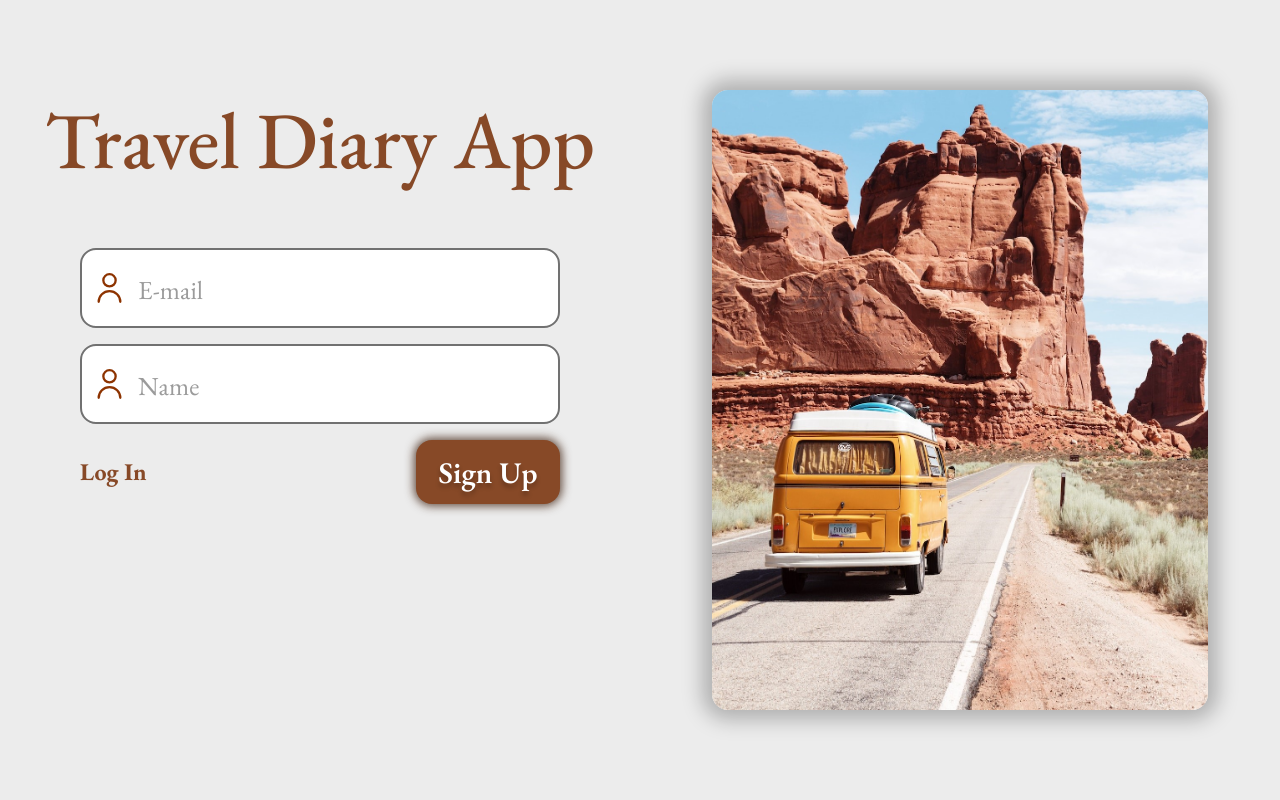
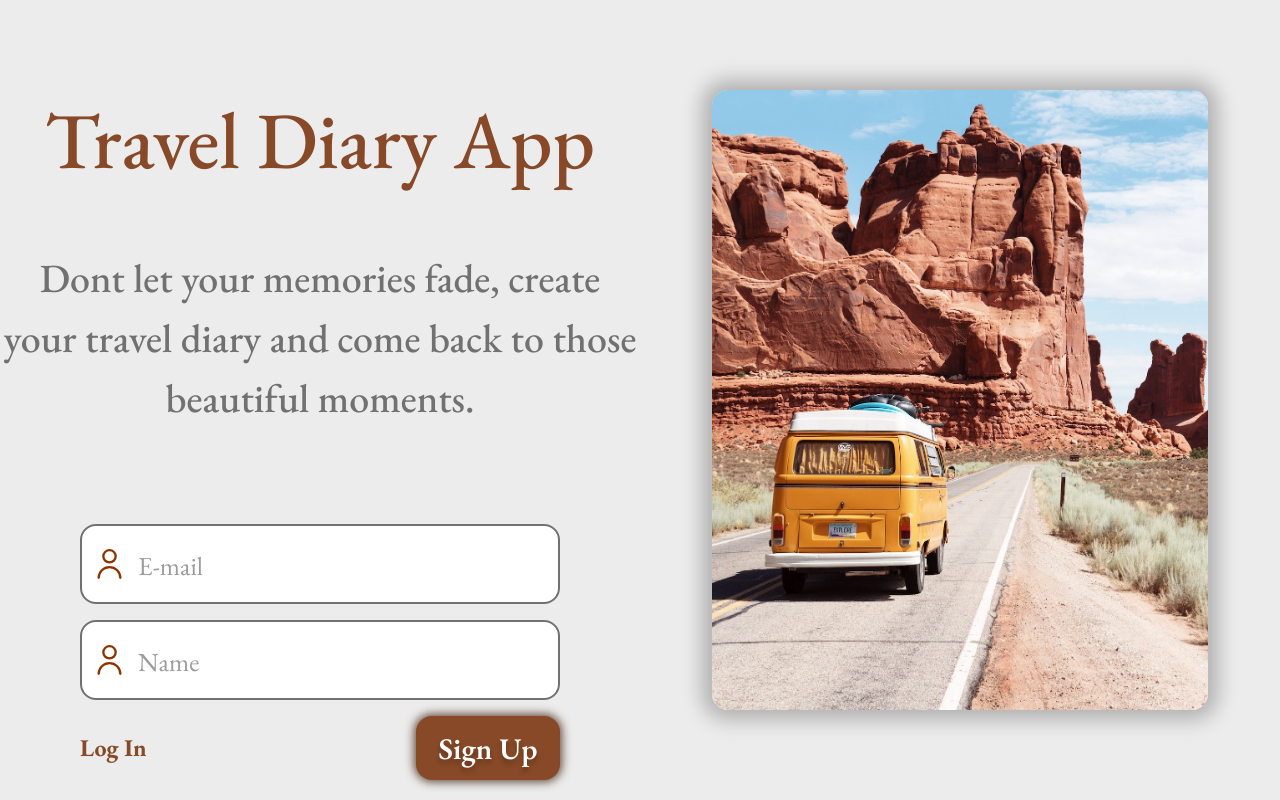
Before and after one commit to xousik/Travel-Diary-App, a Next.js app: page /register in a window 1280 px wide. Built offline with nearby package versions, Linux system fonts and the light colour scheme; grey boxes are pictures that could not be loaded.

Commit message:
Add LoginPageSentence also to register page.

```diff
--- a/src/app/register/page.tsx
+++ b/src/app/register/page.tsx
@@ -2,12 +2,14 @@ import { LoginPageWrapper } from "@/src/components/atoms/loginPage/loginPageWrap
 import BackgroundImgLayout from "@/src/components/layouts/backgroundImgLayout/backgroundImgLayout";
 import MainTitle from "@/src/components/atoms/mainTitle";
 import RegisterForm from "@/src/components/organisms/registerForm";
+import LoginPageSentence from "@/src/components/atoms/loginPage/loginPageSentence";
 
 export default function Register() {
   return (
     <BackgroundImgLayout>
       <LoginPageWrapper>
         <MainTitle />
+        <LoginPageSentence />
         <RegisterForm />
       </LoginPageWrapper>
     </BackgroundImgLayout>
```
